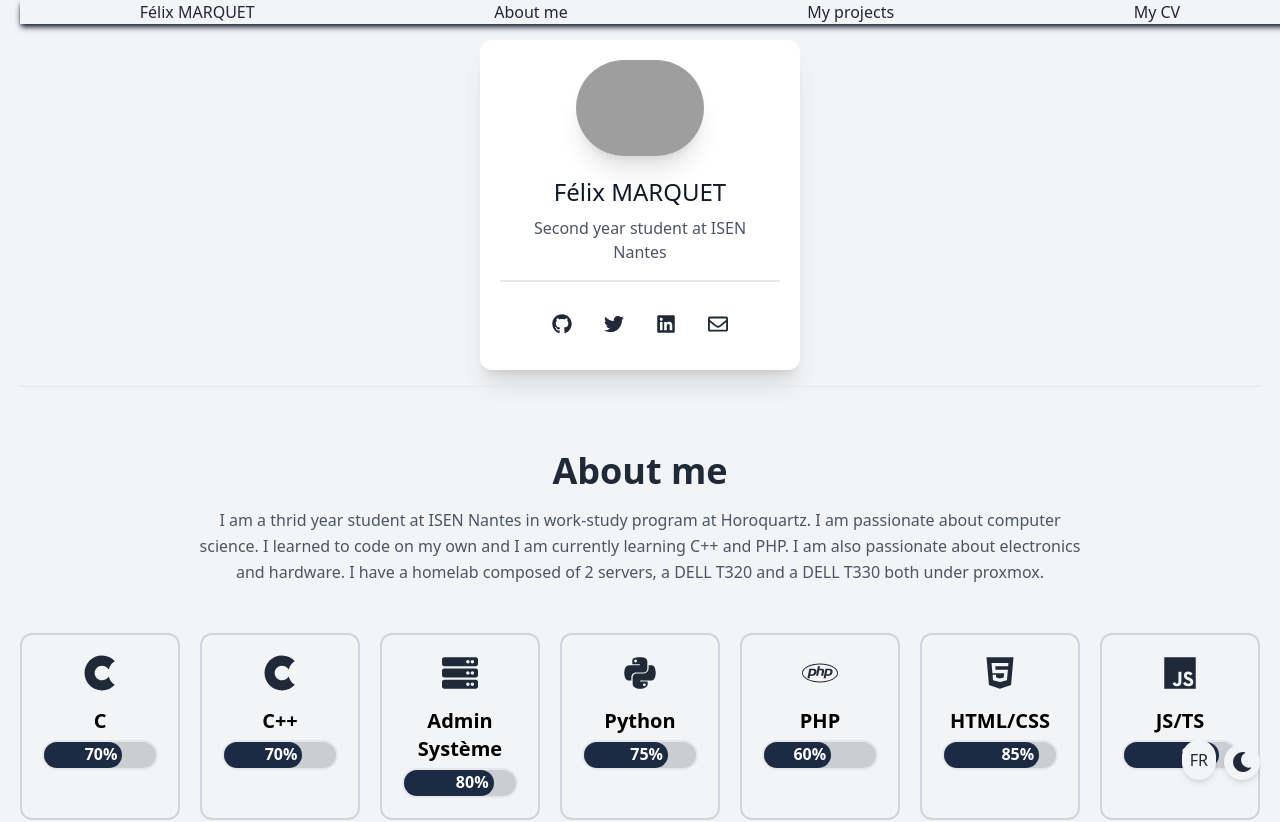
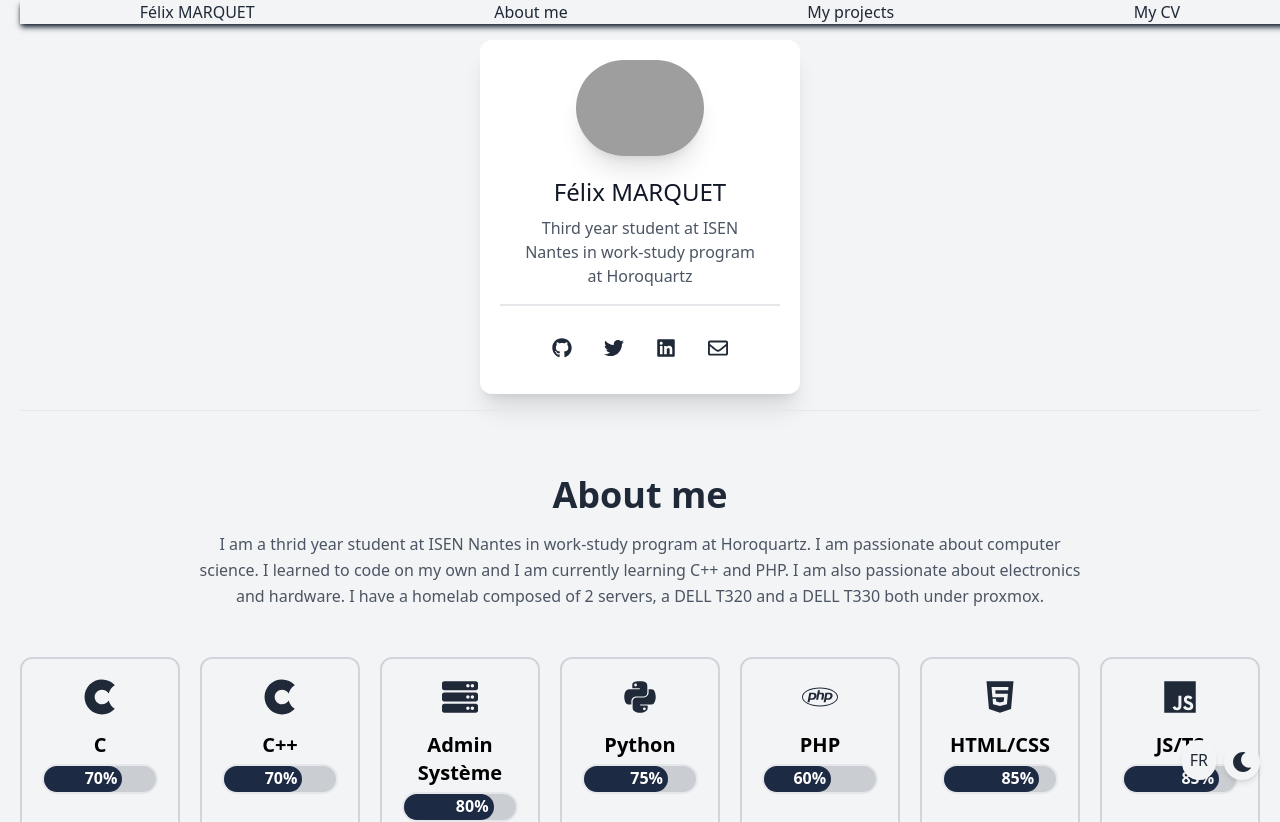
Before and after one commit to BreizhHardware/portfolio, a React (Vite) app: page / in a window 1280 px wide. Shown: the top 822 px of the page. Built offline with nearby package versions, Linux system fonts and the light colour scheme; grey boxes are pictures that could not be loaded.

Commit message:
Update i18n.js

```diff
--- a/src/i18n.js
+++ b/src/i18n.js
@@ -9,7 +9,7 @@ i18n
                 translation: {
                     "about.title": "A propos de moi",
                     "about.description": "Je suis étudiant en 3e année à l'ISEN Nantes en alternance chez Horoquartz. Je suis passionné par l'informatique. J'ai appris à coder en autodidacte et je suis actuellement en train d'apprendre le C++ et le PHP. Je suis également passionné par l'électronique et le hardware. Je possède un homelab composé de 2 serveur, un DELL T320 et un DELL T330 les 2 sous proxmox.",
-                    "card.title": "Etudiant en 2e année a l'ISEN Nantes",
+                    "card.title": "Etudiant en 3e année a l'ISEN Nantes en alternance chez Horoquartz",
                     "projects.title": "Mes projets",
                     "projects.SansDomaineFixe.xyz.description": "Site web offrant des enregistrements DNS gratuits",
                     "projects.Front end starter.description": "Mon starter personnel pour projet front end",
@@ -29,7 +29,7 @@ i18n
                     "cv.title": "My CV",
                     "about.title": "About me",
                     "about.description": "I am a thrid year student at ISEN Nantes in work-study program at Horoquartz. I am passionate about computer science. I learned to code on my own and I am currently learning C++ and PHP. I am also passionate about electronics and hardware. I have a homelab composed of 2 servers, a DELL T320 and a DELL T330 both under proxmox.",
-                    "card.title": "Second year student at ISEN Nantes",
+                    "card.title": "Third year student at ISEN Nantes in work-study program at Horoquartz",
                     "projects.title": "My projects",
                     "projects.SansDomaineFixe.xyz.description": "Website offering free DNS records",
                     "projects.Front end starter.description": "My personal starter for front end projects",
```
